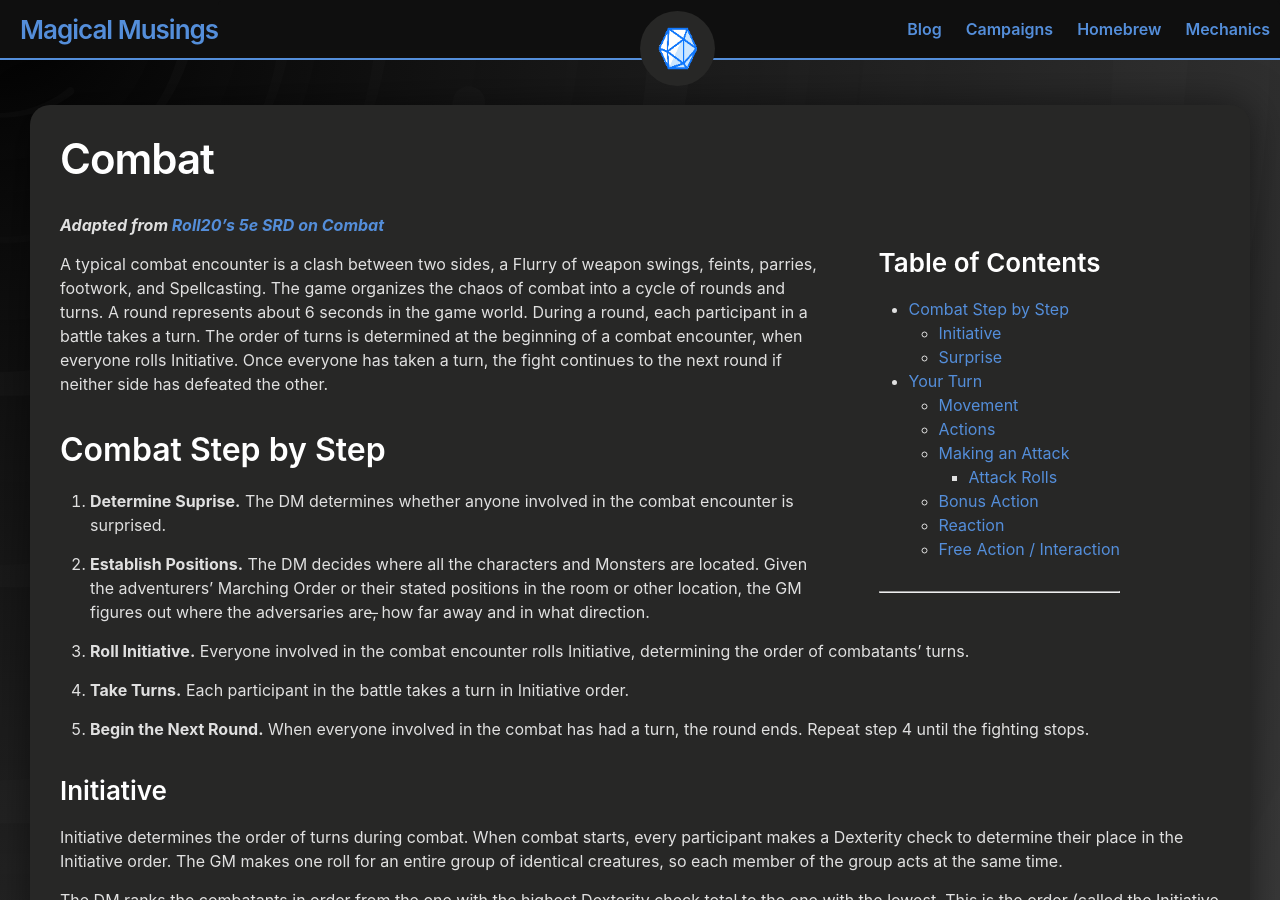
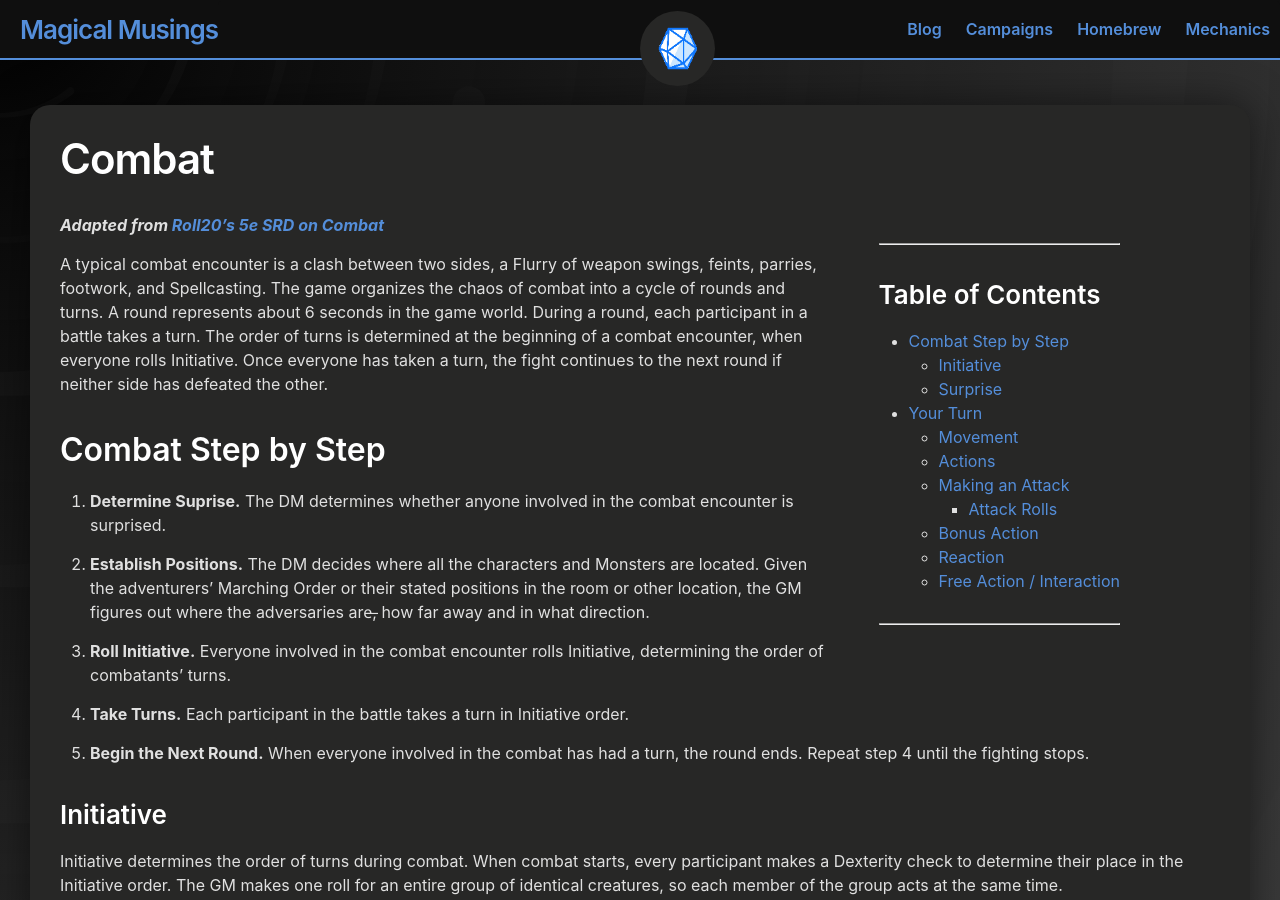
Before and after one commit to andersthemagi/magicalmusings.github.io, a Jekyll site: the page built from _posts/2020-10-07-mechanics-combat.md, in a window 1280 px wide and 900 px high. Built offline with Jekyll 4.4.1, drawn with Linux system fonts in a browser that asks for light colours.

Commit message:
Update 2020-10-07-mechanics-combat.md

```diff
--- a/_posts/2020-10-07-mechanics-combat.md
+++ b/_posts/2020-10-07-mechanics-combat.md
@@ -8,6 +8,7 @@ author: 5th Edition SRD
 
 <div class="toc" style="float: right; margin-left: 50px; margin-right: 100px">
 
+<hr style="margin-bottom: 20px;">
 ### Table of Contents
 {:.no_toc}
 * TOC
```
